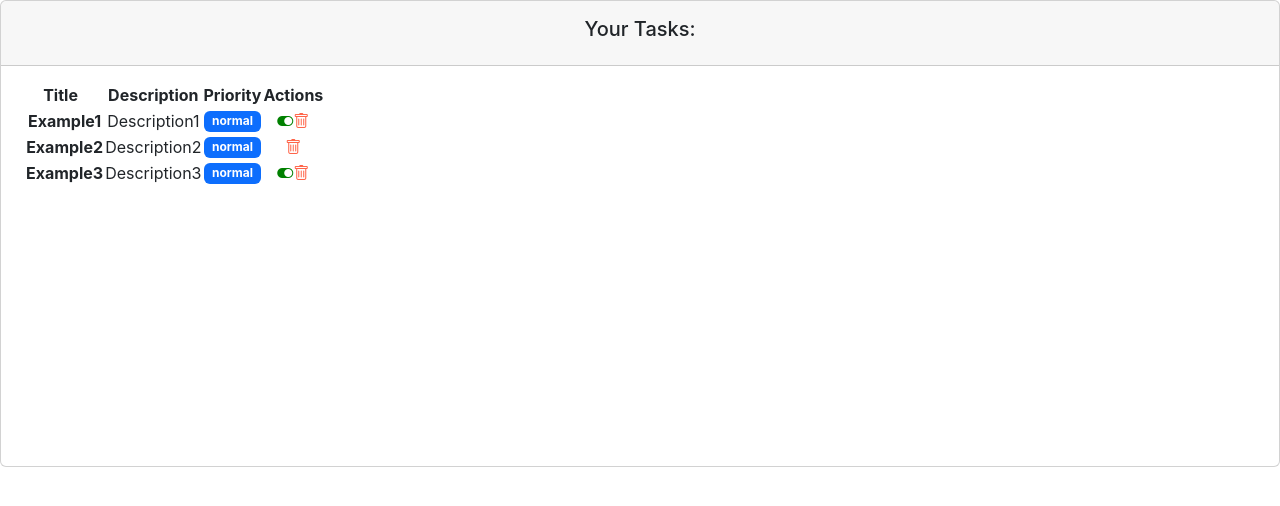
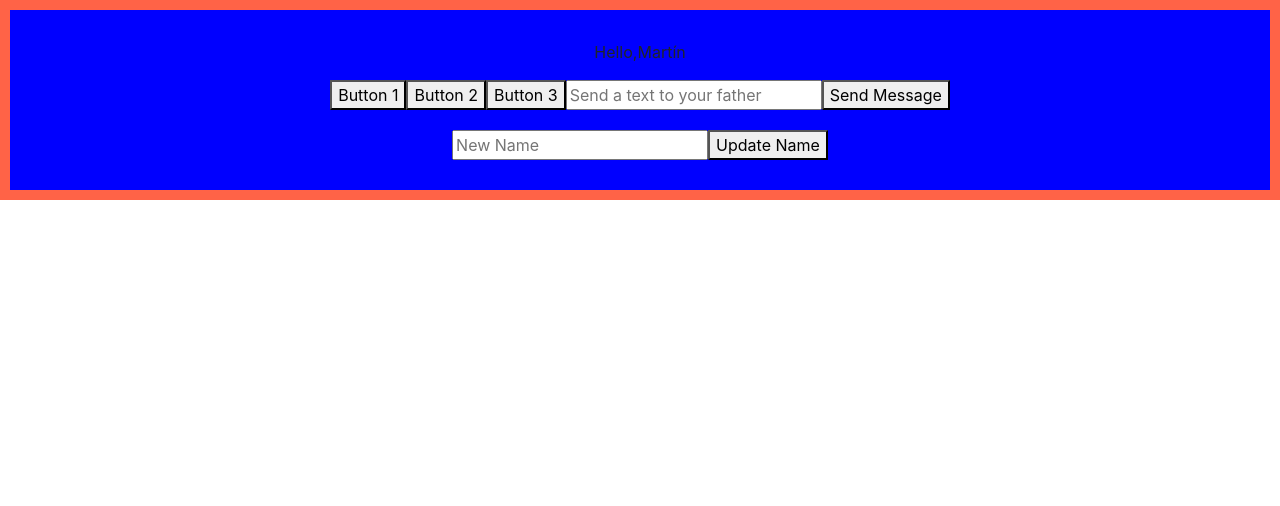
Before and after one commit to Cristian1805/React-OpenBootcamp, a React (Create React App) app: page / in a window 1280 px wide. Shown: the top 506 px of the page. Built offline with nearby package versions, Linux system fonts and the light colour scheme.

Commit message:
manejo de eventos, uso de referencias, ejemplo mediante padre/hijo

```diff
--- a/src/App.js
+++ b/src/App.js
@@ -9,6 +9,7 @@ import TaskListComponent from './components/containers/task_list';
 //import Ejemplo2 from './hooks/Ejemplo2';
 //import GreetingStyles from './components/pure/greetingStyles';
 //import MiComponenteConContexto from './hooks/Ejemplo3';
+import Father from './components/containers/father.jsx'
 
 
 function App() {
@@ -31,8 +32,8 @@ function App() {
 
         {/* {<Clock> </Clock>} */}
         {/* </header> */}
-
-        <TaskListComponent></TaskListComponent>
+        {/* <TaskListComponent></TaskListComponent>  */}
+        <Father></Father>
     </div>
   );
 }
--- /dev/null
+++ b/src/components/containers/father.jsx
@@ -0,0 +1,23 @@
+import React, { useState } from 'react';
+import Child from '../pure/child';
+
+const Father = () => {
+
+    const [name, setName] = useState('Martín');
+
+    function showMessage (text){
+        alert(`Message received: ${text} `)
+    }
+
+    function updateName (newName){
+        setName(newName)
+    }
+
+    return (
+        <div style={{background: 'tomato', padding: '10px'}}>
+            <Child name={name} send={showMessage} update={updateName}></Child>
+        </div>
+    );
+}
+
+export default Father;
--- a/src/components/containers/task_list.jsx
+++ b/src/components/containers/task_list.jsx
@@ -3,19 +3,20 @@ import { LEVELS } from '../../models/levels.enum';
 import { Task } from '../../models/task.class'
 import TaskComponent from '../pure/task';
 
-//importar las hojas de estilo
-
-import '../../styles/task.scss'
+// Importamos la hoja de estilos de task.scss
+import '../../styles/task.scss';
+import Taskform from '../pure/forms/taskForm';
 
 const TaskListComponent = () => {
 
     const defaultTask1 = new Task('Example1', 'Description1', true, LEVELS.NORMAL);
-    const defaultTask2 = new Task('Example2', 'Description2', false, LEVELS.URGENT);
-    const defaultTask3 = new Task('Example3', 'Description3', false, LEVELS.BLOCKING);
+    const defaultTask2 = new Task('Example2', 'Description 2', false, LEVELS.URGENT);
+    const defaultTask3 = new Task('Example3', 'Description 3', false, LEVELS.BLOCKING);
+
 
     // Estado del componente
     const [tasks, setTasks] = useState([defaultTask1, defaultTask2, defaultTask3]);
-    const [loading, setLoading] = useState (true);
+    const [loading, setLoading] = useState(true);
 
     // Control del ciclo de vida del componente
     useEffect(() => {
@@ -35,25 +36,24 @@ const TaskListComponent = () => {
         <div>
             <div className='col-12'>
                 <div className='card'>
-                {/* Carh Header */}
+                    {/* Card Header (title) */}
                     <div className='card-header p-3'>
                         <h5>
                             Your Tasks:
                         </h5>
                     </div>
-                    {/* Card Body */}
-                    <div className='card-body' data-mdb-perfect-scrollbar='true' style = {{position: 'relative', height: '400px'}}>
+                    {/* Card Body (content) */}
+                    <div className='card-body' data-mdb-perfect-scrollbar='true' style={ {position: 'relative', height: '400px'} }>
                         <table>
                             <thead>
                                 <tr>
-                                <th scope='col'> Title </th>
-                                <th scope='col'> Description </th>
-                                <th scope='col'> Priority </th>
-                                <th scope='col'> Actions </th>
+                                    <th scope='col'>Title</th>
+                                    <th scope='col'>Description</th>
+                                    <th scope='col'>Priority</th>
+                                    <th scope='col'>Actions</th>
                                 </tr>
                             </thead>
                             <tbody>
-
                                 { tasks.map((task, index) => {
                                     return (
                                             <TaskComponent
@@ -61,16 +61,14 @@ const TaskListComponent = () => {
                                                 task={task}>
                                             </TaskComponent>
                                         )
-                            })}
+                                    }
+                                )}
                             </tbody>
                         </table>
-
+                    </div>
+                    <Taskform></Taskform>
                 </div>
             </div>
-
-                {/* <h1>Your Tasks:</h1> */}
-            </div>
-            {/* <TaskComponent task={defaultTask}></TaskComponent> */}
         </div>
     );
 };
--- /dev/null
+++ b/src/components/pure/child.jsx
@@ -0,0 +1,59 @@
+import React, { useRef } from 'react';
+
+const Child = ({ name, send, update }) => {
+
+    const messageRef = useRef('')
+    const nameRef = useRef('')
+
+    function pressButton(){
+        const text = messageRef.current.value;
+        alert(`Text in Input: ${text}`);
+    }
+
+    function pressButtonParams(text){
+        alert(`Text: ${text}`);
+    }
+
+    function submitName(e){
+        e.preventDefault();
+        update(nameRef.current.value);
+    }
+
+    return (
+        <div style={{background: 'blue', padding: '30px'}}>
+            <p onMouseOver={() => console.log('On Mouse Over')}>
+                Hello,{name}
+            </p>
+            <button onClick={() => console.log('Pressed Button 1')}>
+                Button 1
+            </button>
+            <button onClick={pressButton}>
+                Button 2
+            </button>
+            <button onClick={ () => pressButtonParams('Hello')}>
+                Button 3
+            </button>
+            <input
+                placeholder = 'Send a text to your father'
+                onFocus={() => console.log('Input Focused')}
+                onChange={(e) => console.log('Input changed:', e.target.value)}
+                onCopy={() => console.log('Copied text from Input') }
+                ref = {messageRef}
+                 />
+            <button onClick={() => send(messageRef.current.value)}>
+                Send Message
+            </button>
+
+            {/* Formulario */}
+            <div style={{marginTop: '20px'}}>
+                <form onSubmit={submitName}>
+                    <input ref={nameRef} placeholder='New Name' />
+                    <button type='submit'>Update Name</button>
+                </form>
+
+            </div>
+        </div>
+    );
+}
+
+export default Child;
--- a/src/components/pure/task.jsx
+++ b/src/components/pure/task.jsx
@@ -1,39 +1,43 @@
-import React, {useEffect} from 'react';
+import React, { useEffect } from 'react';
 import PropTypes from 'prop-types';
-import { Task } from '../../models/task.class'
+import { Task } from '../../models/task.class';
 
-
-//En esta parte de importa las hojas de estilos
+// Importamos la hoja de estilos de task.scss
 import '../../styles/task.scss'
 import { LEVELS } from '../../models/levels.enum';
 
-
-const TaskComponent = ({task}) => {
+const TaskComponent = ({ task }) => {
 
     useEffect(() => {
-        console.log('Created task')
+        console.log('Created Task')
         return () => {
-            console.log('Task is going to: ')
-        };
+            console.log(`Task: ${task.name} is going to unmount`);
+        }
     }, [task]);
 
-    //Se va a comprobar si se trata de un level o de otro
+    /**
+     * Function that returns a Badge
+     * depending on the level of the task
+     */
     function taskLevelBadge(){
         switch (task.level) {
             case LEVELS.NORMAL:
-                return(<h6 className='mb-0'>
+                return(
+                <h6 className='mb-0'>
                     <span className='badge bg-primary'>
                         {task.level}
                     </span>
                 </h6>)
-            case LEVELS.URGENTE:
-                return(<h6 className='mb-0'>
+            case LEVELS.URGENT:
+                return(
+                <h6 className='mb-0'>
                     <span className='badge bg-warning'>
                         {task.level}
                     </span>
                 </h6>)
-             case LEVELS.BLOCKING:
-                return(<h6 className='mb-0'>
+            case LEVELS.BLOCKING:
+                return(
+                <h6 className='mb-0'>
                     <span className='badge bg-danger'>
                         {task.level}
                     </span>
@@ -41,21 +45,21 @@ const TaskComponent = ({task}) => {
             default:
                 break;
         }
+    }
 
+    /**
+     * Function that returns icon depending on completion of the task
+     */
+    function taskCompletedIcon(){
+        if(task.completed){
+            return (<i className='bi-toggle-on' style={{color: 'green'}}></i>)
+        }else{
+            return (<i className='bi-toggle-off' style={{color: 'grey'}}></i>)
+        }
     }
 
 
-    // Funcion retornara una bandera en donde se verifica si el icono esta activado o no
-    function taskCompletedIcon(){
-        if (task.completed){
-            return (<i className='bi-toggle-on' style = {{color : 'green'}}></i>)
-        } else{
-            return (<i className='bi-toggle-of' style = {{color : 'grey'}}></i>)
-        }
-    }
-
     return (
-
         <tr className='fw-normal'>
             <th>
                 <span className='ms-2'>{task.name}</span>
@@ -63,31 +67,22 @@ const TaskComponent = ({task}) => {
             <td className='align-middle'>
                 <span>{task.description}</span>
             </td>
-
-            {/* Ejecucion de la funcion que retornara el elemento badge */}
             <td className='align-middle'>
+                {/* Execution of function to return badge element */}
                 {taskLevelBadge()}
             </td>
-
             <td className='align-middle'>
-
-
-            {/* Ejecucion de la funcion */}
-            {taskCompletedIcon()}
-
-                <i className='bi-trash' style = {{color : 'tomato'}}></i>
-                {/* <span>{task.completed ? 'Completed' : 'Pending'}</span> */}
+                {/* Execution of function to return icon depending on completion */}
+                {taskCompletedIcon()}
+                <i className='bi-trash' style={{color: 'tomato'}}></i>
             </td>
-
         </tr>
     );
 };
 
 
 TaskComponent.propTypes = {
-
     task: PropTypes.instanceOf(Task)
-
 };
 
 
```
Lines whose indentation alone changed are shown as unchanged.
